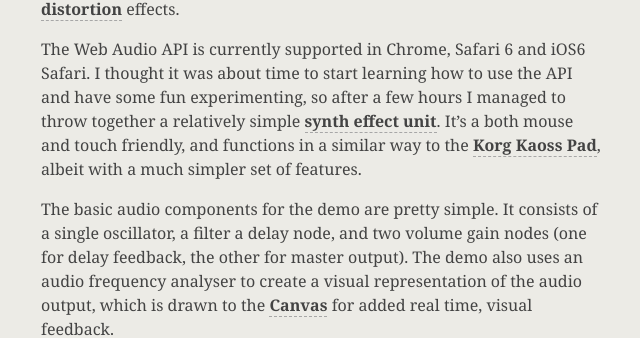
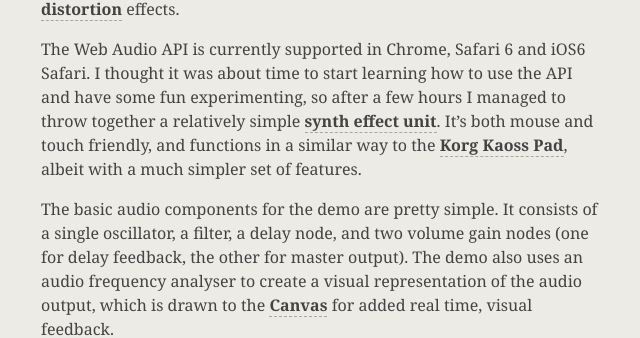
Before and after one commit to alexgibson/alxgbsn.co.uk, a Jekyll site: the page built from _posts/2012-09-09-fun-with-web-audio-and-other-modern-apis.md, in a window 1280 px wide and 900 px high, scrolled down 454 px. Shown: the part 150-488 px from the top of the window, without its empty margins (319-959 px from the left). Built offline with Jekyll 4.4.1, drawn with Linux system fonts in a browser that asks for light colours; Markdown is read by kramdown in place of the engine named in the settings; comment, search, counter and statistics services are not loaded; some of the changed text lies outside the part shown.

Commit message:
Fix typos

```diff
--- a/_posts/2012-09-09-fun-with-web-audio-and-other-modern-apis.md
+++ b/_posts/2012-09-09-fun-with-web-audio-and-other-modern-apis.md
@@ -11,9 +11,9 @@ The Web Audio API
 
 The Web Audio API works a bit like wiring together a modular, programmable synthesiser or audio processor. It is not only capable of playing back pre-recorded sounds with sample accuracy, but it can also create raw sound using [oscillators](https://dvcs.w3.org/hg/audio/raw-file/tip/webaudio/specification.html#Oscillator) and waveforms - the core elements of any audio synthesiser. It can route sounds, perform [frequency analysis](https://dvcs.w3.org/hg/audio/raw-file/tip/webaudio/specification.html#RealtimeAnalyserNode) and even apply native effects such as [convolution reverb](https://dvcs.w3.org/hg/audio/raw-file/tip/webaudio/specification.html#ConvolverNode), [delay](https://dvcs.w3.org/hg/audio/raw-file/tip/webaudio/specification.html#DelayNode) and [distortion](https://dvcs.w3.org/hg/audio/raw-file/tip/webaudio/specification.html#WaveShaperNode) effects.
 
-The Web Audio API is currently supported in Chrome, Safari 6 and iOS6 Safari. I thought it was about time to start learning how to use the API and have some fun experimenting, so after a few hours I managed to throw together a relatively simple [synth effect unit](http://alxgbsn.co.uk/wavepad). It's a both mouse and touch friendly, and functions in a similar way to the [Korg Kaoss Pad](http://www.korg.co.uk/products/dance_dj/kp3/dj_kp3.asp), albeit with a much simpler set of features.
+The Web Audio API is currently supported in Chrome, Safari 6 and iOS6 Safari. I thought it was about time to start learning how to use the API and have some fun experimenting, so after a few hours I managed to throw together a relatively simple [synth effect unit](http://alxgbsn.co.uk/wavepad). It's both mouse and touch friendly, and functions in a similar way to the [Korg Kaoss Pad](http://www.korg.co.uk/products/dance_dj/kp3/dj_kp3.asp), albeit with a much simpler set of features.
 
-The basic audio components for the demo are pretty simple. It consists of a single oscillator, a filter a delay node, and two volume gain nodes (one for delay feedback, the other for master output). The demo also uses an audio frequency analyser to create a visual representation of the audio output, which is drawn to the [Canvas](https://developer.mozilla.org/en-US/docs/HTML/Canvas) for added real time, visual feedback.
+The basic audio components for the demo are pretty simple. It consists of a single oscillator, a filter, a delay node, and two volume gain nodes (one for delay feedback, the other for master output). The demo also uses an audio frequency analyser to create a visual representation of the audio output, which is drawn to the [Canvas](https://developer.mozilla.org/en-US/docs/HTML/Canvas) for added real time, visual feedback.
 
 {% highlight javascript %}
 var myAudioContext = new webkitAudioContext() || AudioContext();
```
Also changed, not shown: other parts of _posts/2012-09-09-fun-with-web-audio-and-other-modern-apis.md (+1 -1 lines), 3 other files.
